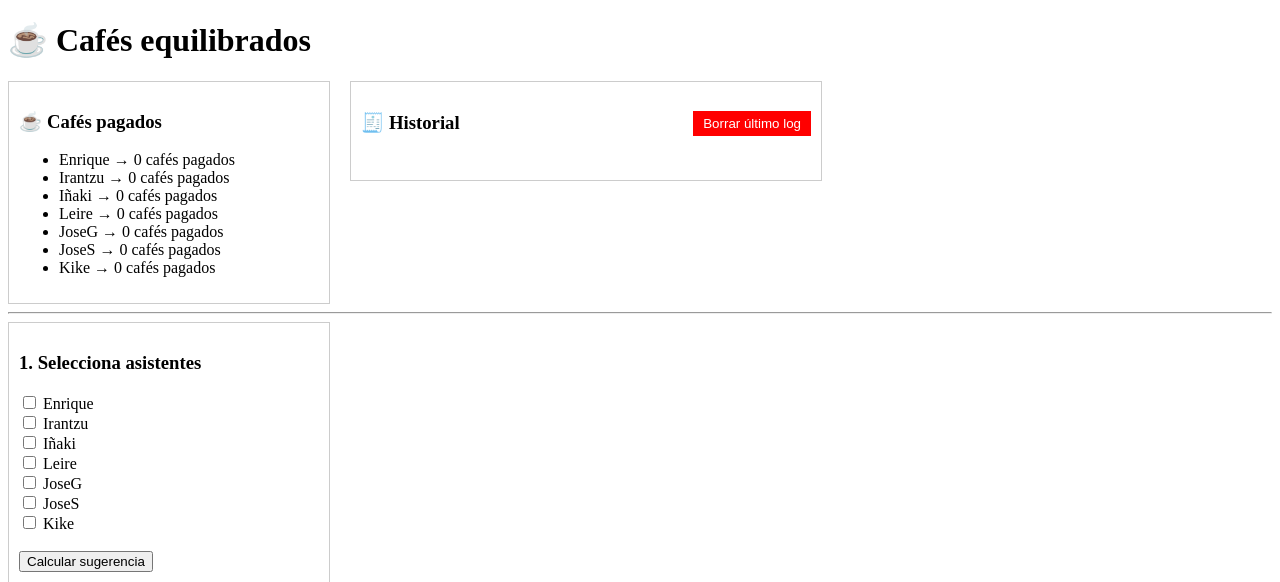
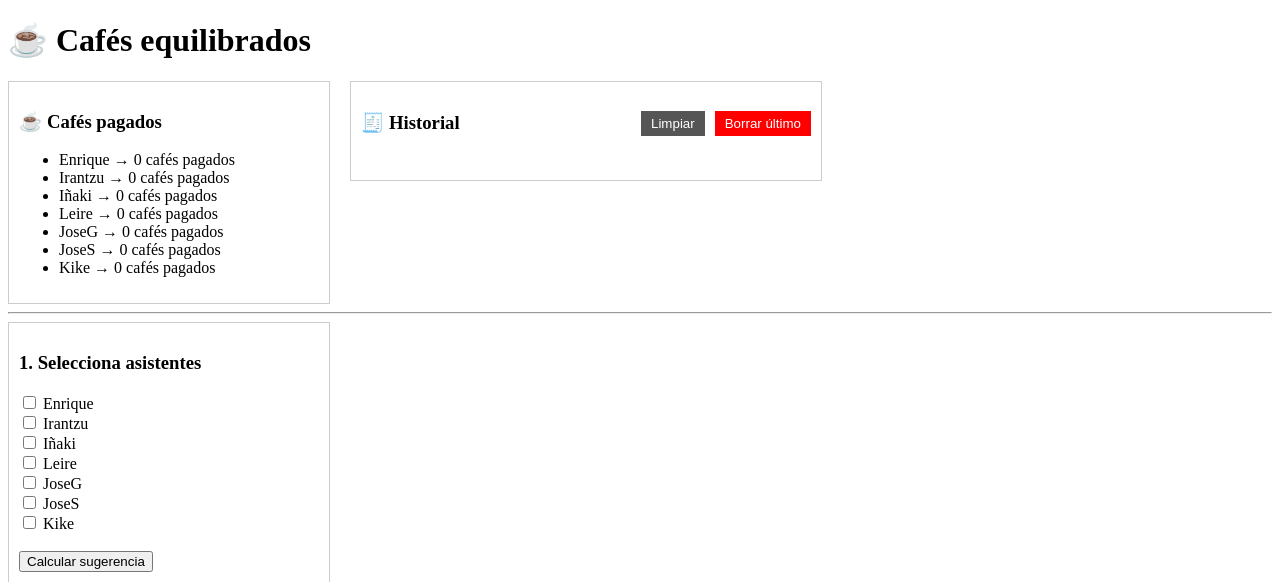
Before and after one commit to f4su/caffe, a Flask app: page / in a window 1280 px wide. Shown: the top 582 px of the page. Run offline with Flask 3, Linux system fonts and the light colour scheme; data that the repository does not hold is empty; some libraries are stand-ins or nearby versions.

Commit message:
Update index.html

```diff
--- a/templates/index.html
+++ b/templates/index.html
@@ -76,14 +76,26 @@
         <h3 style="display:flex; justify-content:space-between; align-items:center;">
             🧾 Historial
 
-            <button type="button"
-                    onclick="document.getElementById('confirmDelete').style.display='flex'"
-                    style="background:red; color:white; border:none; padding:5px 10px; cursor:pointer;">
-                Borrar último log
-            </button>
+            <div style="display:flex; gap:10px;">
+
+                <!-- 🧹 LIMPIAR SOLO UI -->
+                <button type="button"
+                        onclick="clearHistoryUI()"
+                        style="background:#555; color:white; border:none; padding:5px 10px; cursor:pointer;">
+                    Limpiar
+                </button>
+
+                <!-- ❌ BORRAR ÚLTIMO LOG -->
+                <button type="button"
+                        onclick="document.getElementById('confirmDelete').style.display='flex'"
+                        style="background:red; color:white; border:none; padding:5px 10px; cursor:pointer;">
+                    Borrar último
+                </button>
+
+            </div>
         </h3>
 
-        <ul>
+        <ul id="historyList">
 
             <!-- 🧾 SOLO ÚLTIMOS 7 -->
             {% for t in transactions[-7:] %}
@@ -192,7 +204,7 @@
     <div style="background:white; padding:20px; border-radius:10px; width:300px; text-align:center;">
 
         <h3>⚠️ ¿Seguro que quieres borrar el último log?</h3>
-        <p>Se revertirá la última compra, pero el historial se mantendrá.</p>
+        <p>Se revertirá la última compra, pero el historial se mantiene.</p>
 
         <div style="display:flex; justify-content:space-between; margin-top:20px;">
 
@@ -211,5 +223,20 @@
     </div>
 </div>
 
+<!-- ========================= -->
+<!-- JS LIMPIAR HISTORIAL UI -->
+<!-- ========================= -->
+<script>
+function clearHistoryUI() {
+    const ul = document.getElementById("historyList");
+
+    ul.innerHTML = `
+        <li style="color:#999;">
+            🧹 Historial limpiado (solo visualmente). Recarga la página para restaurarlo.
+        </li>
+    `;
+}
+</script>
+
 </body>
 </html>
```
